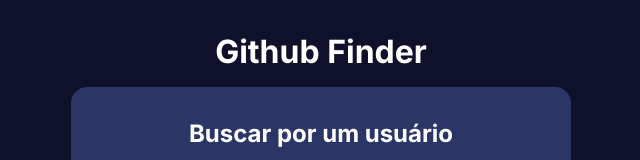
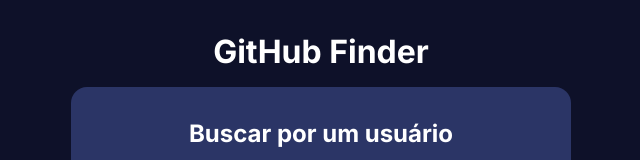
Before and after one commit to philipeoliveira/github-finder, a React (Vite) app: page / in a window 1280 px wide. Shown: the top 160 px of the page, without its empty margins (319-959 px from the left). Built offline with nearby package versions, Linux system fonts and the light colour scheme.

Commit message:
Modify link target for user's GitHub

```diff
--- a/index.html
+++ b/index.html
@@ -3,7 +3,7 @@
    <head>
       <meta charset="UTF-8" />
       <meta name="viewport" content="width=device-width, initial-scale=1.0" />
-      <title>Github Finder</title>
+      <title>GitHub Finder</title>
       <link rel="preconnect" href="https://fonts.googleapis.com" />
       <link rel="preconnect" href="https://fonts.gstatic.com" crossorigin />
       <link
--- a/src/App.tsx
+++ b/src/App.tsx
@@ -5,7 +5,7 @@
 function App() {
    return (
       <div className={classes.app}>
-         <h1>Github Finder</h1>
+         <h1>GitHub Finder</h1>
          <Outlet />
       </div>
    );
--- a/src/components/User.tsx
+++ b/src/components/User.tsx
@@ -1,8 +1,6 @@
 import { UserProps } from '../types/user';
 
 import { MdLocationPin } from 'react-icons/md';
-
-import { Link } from 'react-router-dom';
 
 import classes from './User.module.css';
 
@@ -33,7 +31,7 @@
                <p className={classes.number}>{following}</p>
             </div>
          </div>
-         <Link to={`/repos/${login}`}>Ver melhores projetos</Link>
+         <a href={`https://github.com/${login}`}>Ir para o Github de {login}</a>
       </div>
    );
 };
```
